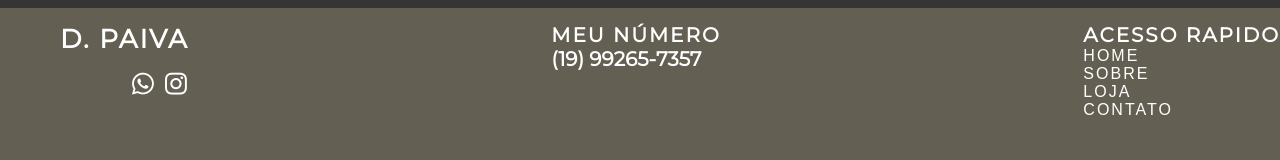
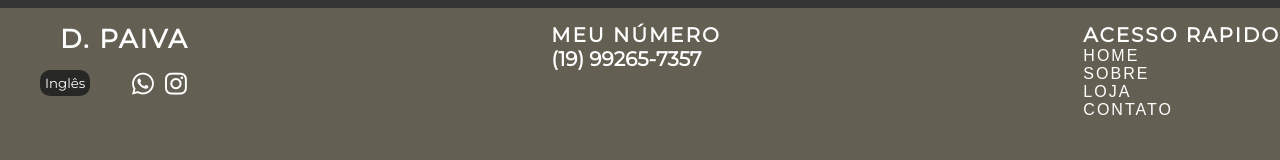
Before and after one commit to paivoteeee/colar, a plain HTML site: page lojas.html in a window 1280 px wide. Shown: the part 3992-4152 px from the top of the page. Drawn offline with nearby package versions, Linux system fonts and the light colour scheme.

Commit message:
Update lojas.html

```diff
--- a/lojas.html
+++ b/lojas.html
@@ -74,6 +74,7 @@ Versatilidade: Os colares da Piuka são versáteis e podem ser usados em diversa
                 <h2 class="log"><a href="index.html" class="log"> D. Paiva</a></h2>
                 <a href="https://instagram.com/paaiva_0"><i class="fa-brands fa-instagram" id="instagram"></i></a>
                 <a href="https://api.whatsapp.com/send?phone=5519992657357"><i class="fa-brands fa-whatsapp" id="whatsapp"></i></a>
+                 <a href="https://paivoteeee.github.io/colaringles/"><button class="port">Inglês</button></a>
             </div>
         </div>
         </div>
```
